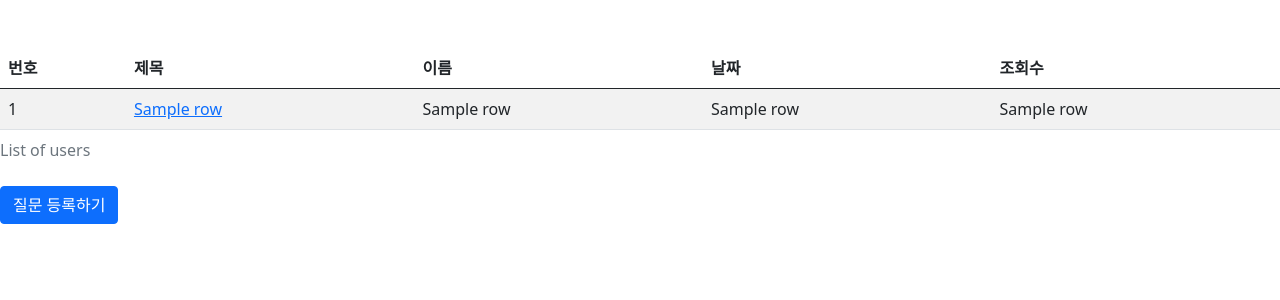
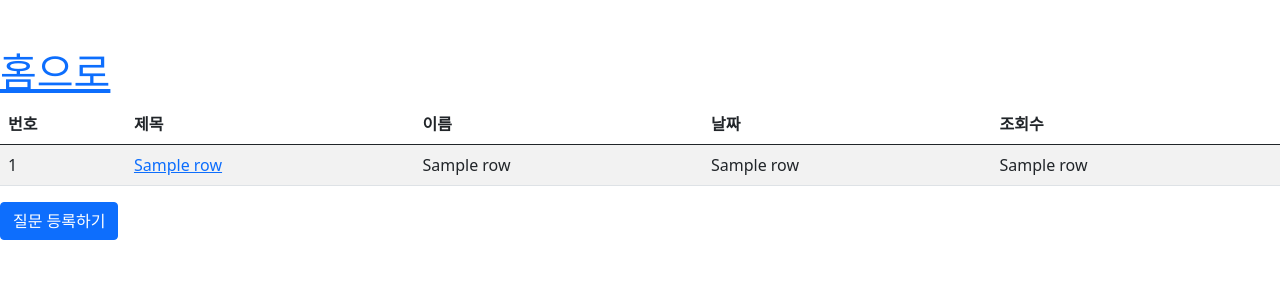
Before and after one commit to hans9645/ITschool4senior, a Flask app: template templates/bulletBoard.html in a window 1280 px wide. Shown: the top 300 px of the page. Run offline with Flask 2, Linux system fonts and the light colour scheme; the template is opened without the code that fills it: most values are stand-ins (such as "Sample title", 1, 10 or a date in 2020); one stand-in notice (Sample message) is shown.

Commit message:
hans 0416

```diff
--- a/templates/bulletBoard.html
+++ b/templates/bulletBoard.html
@@ -31,20 +31,16 @@
       }
     }
   </style>
-  {% with messages = get_flashed_messages() %}
-  {% if messages %}
-    <script type="text/javascript">
-      alert("{{messages[-1]}}");
-    </script>
-    {%endif%}
-  {%endwith%}
   <!-- Custom styles for this template -->
   <link href="../static/dist/css/carousel.css" rel="stylesheet">
 </head>
 
 <body>
+  <a href="/home">
+    <h1>홈으로</h1>
+  </a>
+
   <table class="table table-striped table-hover">
-    <caption>List of users</caption>
     <thead>
       <tr>
         <th scope="col">번호</th>
```
